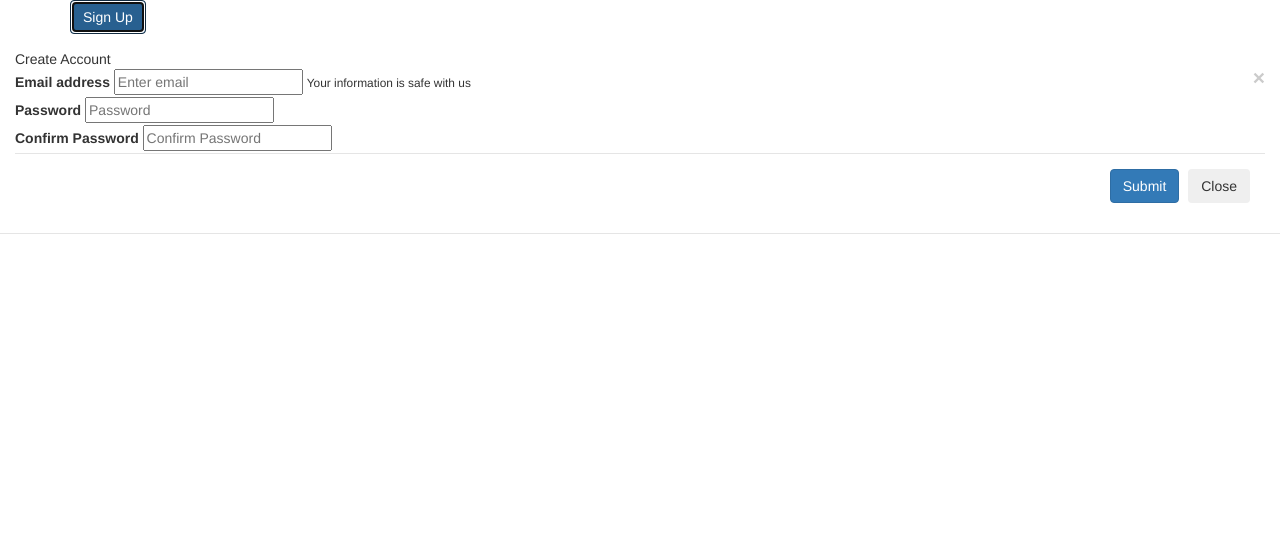
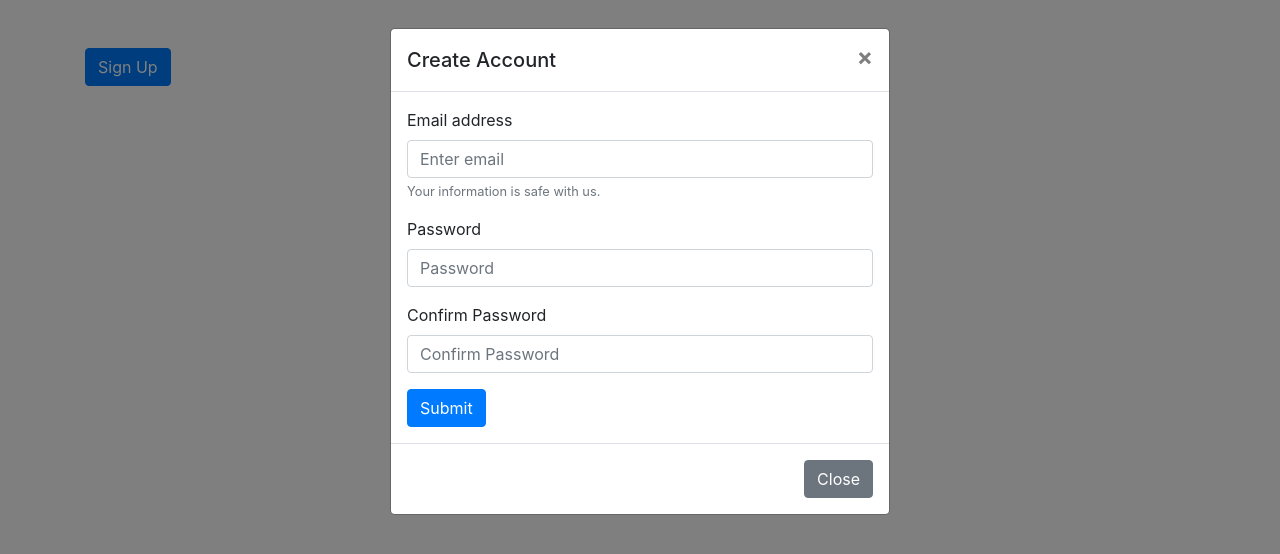
Before and after one commit to acciojob/bootstrap-signup-modal-PRADNYA199, a website: page main.html in a window 1280 px wide. Both pictures are taken after a click on the button "Sign Up". Drawn offline with nearby package versions, Linux system fonts and the light colour scheme.

Commit message:
created a submission

```diff
--- a/main.html
+++ b/main.html
@@ -1,42 +1,58 @@
 <!DOCTYPE html>
-<html>
+<html lang="en">
 <head>
     <meta charset="UTF-8">
     <meta name="viewport" content="width=device-width, initial-scale=1.0">
-		<link rel="stylesheet" href="https://maxcdn.bootstrapcdn.com/bootstrap/3.3.6/css/bootstrap.min.css">
-		<script src="https://ajax.googleapis.com/ajax/libs/jquery/3.6.1/jquery.min.js"></script>
-		<script src="https://maxcdn.bootstrapcdn.com/bootstrap/3.4.1/js/bootstrap.min.js"></script>
+    <title>Signup Modal Example</title>
+    <!-- Bootstrap CSS -->
+    <link rel="stylesheet" href="https://maxcdn.bootstrapcdn.com/bootstrap/4.5.2/css/bootstrap.min.css">
 </head>
+<body>
     <div class="container mt-5">
         <!-- Sign Up Button -->
         <button type="button" class="btn btn-primary" data-toggle="modal" data-target="#signupModal">
             Sign Up
         </button>
     </div>
-	<body>
+
+    <!-- Modal -->
+    <div class="modal fade" id="signupModal" tabindex="-1" role="dialog" aria-labelledby="signupModalLabel" aria-hidden="true">
+        <div class="modal-dialog" role="document">
+            <div class="modal-content">
                 <div class="modal-header">
                     <h5 class="modal-title" id="signupModalLabel">Create Account</h5>
                     <button type="button" class="close" data-dismiss="modal" aria-label="Close">
                         <span aria-hidden="true">&times;</span>
                     </button>
+                </div>
+                <div class="modal-body">
                     <form>
-    <div class="group">
+                        <div class="form-group">
                             <label for="email">Email address</label>
-        <input type="email" id="email" placeholder="Enter email"/>
-        <small class="subname">Your information is safe with us</small>
+                            <input type="email" class="form-control" id="email" placeholder="Enter email">
+                            <small class="form-text text-muted">Your information is safe with us.</small>
                         </div>
-    <div class="group">
+                        <div class="form-group">
                             <label for="password">Password</label>
-        <input type="password" id="password" placeholder="Password"/>
+                            <input type="password" class="form-control" id="password" placeholder="Password">
                         </div>
-    <div class="group">
-        <label for="confirm-password">Confirm Password</label>
-        <input type="password" id="confirm-password" placeholder="Confirm Password"/>
+                        <div class="form-group">
+                            <label for="confirmPassword">Confirm Password</label>
+                            <input type="password" class="form-control" id="confirmPassword" placeholder="Confirm Password">
+                        </div>
+                        <button type="submit" class="btn btn-primary">Submit</button>
+                    </form>
                 </div>
                 <div class="modal-footer">
-            <button type="submit" class="btn btn-primary">Submit</button>
                     <button type="button" class="btn btn-secondary" data-dismiss="modal">Close</button>
                 </div>
-</form>
+            </div>
+        </div>
+    </div>
+
+    <!-- Bootstrap JS and dependencies -->
+    <script src="https://code.jquery.com/jquery-3.5.1.slim.min.js"></script>
+    <script src="https://cdn.jsdelivr.net/npm/@popperjs/core@2.5.4/dist/umd/popper.min.js"></script>
+    <script src="https://stackpath.bootstrapcdn.com/bootstrap/4.5.2/js/bootstrap.min.js"></script>
 </body>
 </html>
```
Also changed, not shown: script.js (deleted, +0 -23 lines). Lines whose indentation alone changed are shown as unchanged.
